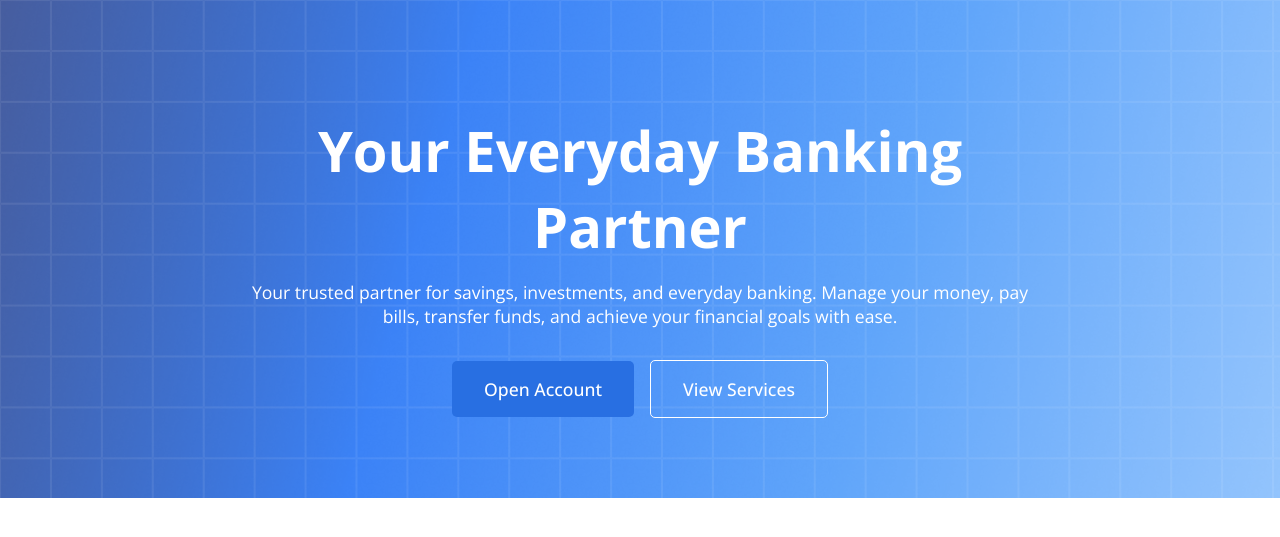
After one commit to MD-YUSUF-1/NextGen-Bank-Web-Tech-Project, a PHP site: page / in a window 1280 px wide. The commit adds this page. Shown: the top 537 px of the page. Run offline with PHP 8.4, Linux system fonts and the light colour scheme.

Commit message:
Landing-page Hero section completed

```diff
--- a/Transaction-History.html
+++ b/Transaction-History.html
@@ -4,7 +4,8 @@
 <head>
     <meta charset="UTF-8">
     <meta name="viewport" content="width=device-width, initial-scale=1.0">
-    <link rel="stylesheet" href="styles/transaction-styles.css">
+    <link rel="stylesheet" href="./styles/transaction-styles.css">
+    <link rel="stylesheet" href="./styles/Font.css">
     <link rel="stylesheet" href="https://cdnjs.cloudflare.com/ajax/libs/font-awesome/7.0.0/css/all.min.css"
         integrity="sha512-DxV+EoADOkOygM4IR9yXP8Sb2qwgidEmeqAEmDKIOfPRQZOWbXCzLC6vjbZyy0vPisbH2SyW27+ddLVCN+OMzQ=="
         crossorigin="anonymous" referrerpolicy="no-referrer" />
@@ -64,7 +65,7 @@
                         <div class="search-bar">
                             <label for="search-input">Search Transactions</label>
                             <div>
-                                <input type="text" id="search-input" class="search-input" placeholder="Search here...">
+                                <input type="search" id="search-input" class="search-input" placeholder="Search here...">
                             </div>
                         </div>
                     </div>
--- /dev/null
+++ b/index.html
@@ -0,0 +1,115 @@
+<!DOCTYPE html>
+<html lang="en">
+
+<head>
+    <meta charset="UTF-8">
+    <meta name="viewport" content="width=device-width, initial-scale=1.0">
+    <title>NextGen Bank Home </title>
+    <link rel="stylesheet" href="./styles/landing-page.css">
+    <link rel="stylesheet" href="./styles/Font.css">
+    <style>
+        * {
+            margin: 0;
+            padding: 0;
+            box-sizing: border-box;
+        }
+
+        .btn {
+            padding: 0.7rem 1.5rem;
+            border: none;
+            border-radius: 5px;
+            cursor: pointer;
+            text-decoration: none;
+            font-weight: 500;
+            transition: all 0.3s;
+        }
+
+
+        .hero {
+            background: url('./img/Rectangle_f.png') no-repeat;
+            background-size: cover;
+            margin: 0 auto;
+            color: white;
+            padding: 7rem 1.8rem 5rem;
+            text-align: center;
+        }
+
+        .hero-content {
+            max-width: 800px;
+            margin: 0 auto;
+        }
+
+        .hero h1 {
+            font-size: 3.5rem;
+            margin-bottom: 1rem;
+            font-weight: 700;
+        }
+
+        .hero p {
+            font-size: 1.1rem;
+            margin-bottom: 2rem;
+        }
+
+        .hero-buttons {
+            display: flex;
+            gap: 1rem;
+            justify-content: center;
+            align-items: center;
+            flex-wrap: wrap;
+        }
+
+        .btn-open-account {
+            background: #286fe2;
+            color: white;
+            border: none;
+            padding: 1rem 2rem;
+            font-size: 1.1rem;
+        }
+
+        .btn-open-account:hover {
+            background: #1c5cc4;
+            transform: translateY(-2px);
+        }
+
+        .btn-services {
+            background: transparent;
+            color: white;
+            border: 1px solid white;
+            padding: 1rem 2rem;
+            font-size: 1.1rem;
+        }
+
+        .btn-services:hover {
+            background: rgba(255, 255, 255, 0.2);
+            color: white;
+            transform: translateY(-2px);
+        }
+    </style>
+</head>
+
+<body>
+    <header>
+
+    </header>
+    <main>
+        <section id="home">
+            <div class="hero">
+                <div class="hero-content">
+                    <h1>Your Everyday Banking Partner</h1>
+                    <p>Your trusted partner for savings, investments, and everyday banking. Manage your money, pay
+                        bills,
+                        transfer funds, and achieve your financial goals with ease.</p>
+                    <div class="hero-buttons">
+                        <a href="" class="btn btn-open-account ">Open Account</a>
+                        <a href="#services" class="btn btn-services ">View Services</a>
+                    </div>
+                </div>
+            </div>
+        </section>
+    </main>
+    <footer>
+
+    </footer>
+</body>
+
+</html>
--- /dev/null
+++ b/styles/Font.css
@@ -0,0 +1,8 @@
+@import url('https://fonts.googleapis.com/css2?family=Open+Sans:ital,wght@0,300..800;1,300..800&display=swap');
+
+body {
+    font-family: "Open Sans", 'Segoe UI', sans-serif;
+    font-optical-sizing: auto;
+    font-weight: 400;
+    font-style: normal;
+}
```
Also changed, not shown: styles/transaction-styles.css (+2 -6 lines), img/Rectangle.jpg (added), img/Rectangle_big.png (added), img/Rectangle_f.png (added), img/Rectangle_p.png (added), styles/landing-page.css (added).
